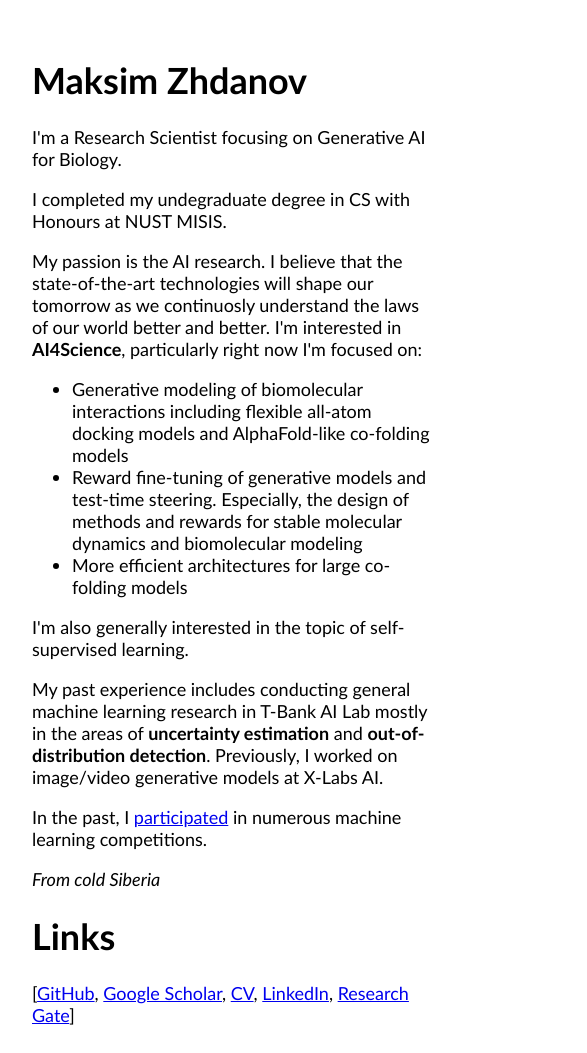
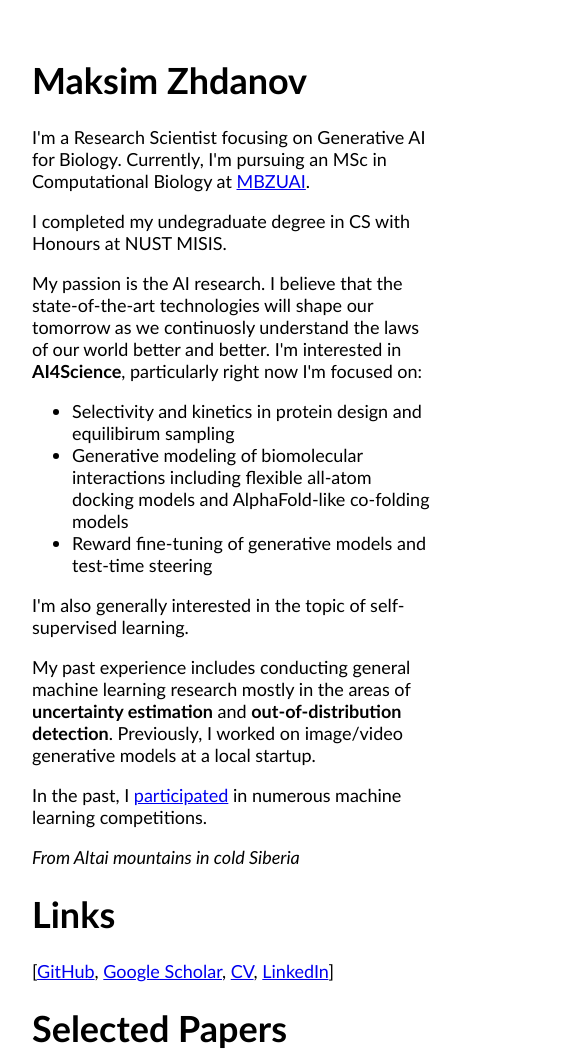
Before and after one commit to maxnygma/maxnygma.github.io, a plain HTML site: page index.html in a window 1280 px wide. Shown: the top 1053 px of the page, 168-755 px from the left. Drawn offline with Linux system fonts and the light colour scheme.

Commit message:
Update info

```diff
--- a/index.html
+++ b/index.html
@@ -12,7 +12,8 @@
                 <div class="text">
                     <h1>Maksim Zhdanov</h1>
                     <p>
-                        I'm a Research Scientist focusing on Generative AI for Biology.
+                        I'm a Research Scientist focusing on Generative AI for Biology. Currently, I'm pursuing an MSc in Computational Biology
+                        at <a href="https://mbzuai.ac.ae/">MBZUAI</a>.
                     </p>
 
                     <p>
@@ -24,11 +25,10 @@
                         understand the laws of our world better and better.
                         I'm interested in <b>AI4Science</b>, particularly right now I'm focused on:
                         <ul>
+                            <li>Selectivity and kinetics in protein design and equilibirum sampling</li>
                             <li>Generative modeling of biomolecular interactions including flexible all-atom docking models and AlphaFold-like co-folding models</li>
-                            <li>Reward fine-tuning of generative models and test-time steering. Especially, the design of methods and rewards for
-                                stable molecular dynamics and biomolecular modeling
+                            <li>Reward fine-tuning of generative models and test-time steering
                             </li>
-                            <li>More efficient architectures for large co-folding models</li>
                         </ul>
                     </p>
 
@@ -37,9 +37,9 @@
                     </p>
 
                     <p>
-                        My past experience includes conducting general machine learning research in T-Bank AI Lab
+                        My past experience includes conducting general machine learning research
                         mostly in the areas of <b>uncertainty estimation</b> and <b>out-of-distribution detection</b>. Previously, I worked on image/video
-                        generative models at X-Labs AI.
+                        generative models at a local startup.
                     </p>
 
                     <p>
@@ -57,14 +57,13 @@
                     </p> -->
 
                     <p>
-                        <i>From cold Siberia</i>
+                        <i>From Altai mountains in cold Siberia</i>
                     </p>
 
                     <h1>Links</h1>
                     <p>
                         [<a href="https://github.com/maxnygma">GitHub</a>, <a href="https://scholar.google.com/citations?user=_XIuDCcAAAAJ&hl=en&authuser=1&oi=ao">Google Scholar</a>,
-                        <a href="https://cutt.ly/y3YvEbv">CV</a>, <a href="https://www.linkedin.com/in/maksim-zhdanov-2a2b7819a/">LinkedIn</a>,
-                        <a href="https://www.researchgate.net/profile/Maksim-Zhdanov">Research Gate</a>]
+                        <a href="https://cutt.ly/y3YvEbv">CV</a>, <a href="https://www.linkedin.com/in/maksim-zhdanov-2a2b7819a/">LinkedIn</a>]
                     </p>
 
                     <h1>Selected Papers</h1>
@@ -122,6 +121,7 @@
 
                     <h1>News</h1>
                     <p>
+                        <u>08/2026</u>: I'm starting my MSc in Computational Biology at <a href="https://mbzuai.ac.ae/">MBZUAI</a> in Abu Dhabi! <br>
                         <u>06/2026</u>: <a href="https://openreview.net/pdf?id=eEt6gFc1V5">Harmony</a> was accepted at <a href="https://genbio-workshop.github.io/2026/">2026 workshop on Generative and Agentic AI for Biology</a> (ICML 2026). See you in Seoul! <br>
                         <u>06/2026</u>: I've finished my undegraduate degree with Honours in CS from NUST MISIS. Thanks for that chapter of my life! <br>
                         <u>06/2025</u>: <a href="https://arxiv.org/pdf/2505.14606">Phi-Module</a> was accepted at <a href="https://genbio-workshop.github.io/2025/">The 2nd Workshop on Generative AI and Biology</a> (ICML 2025)! <br>
```
